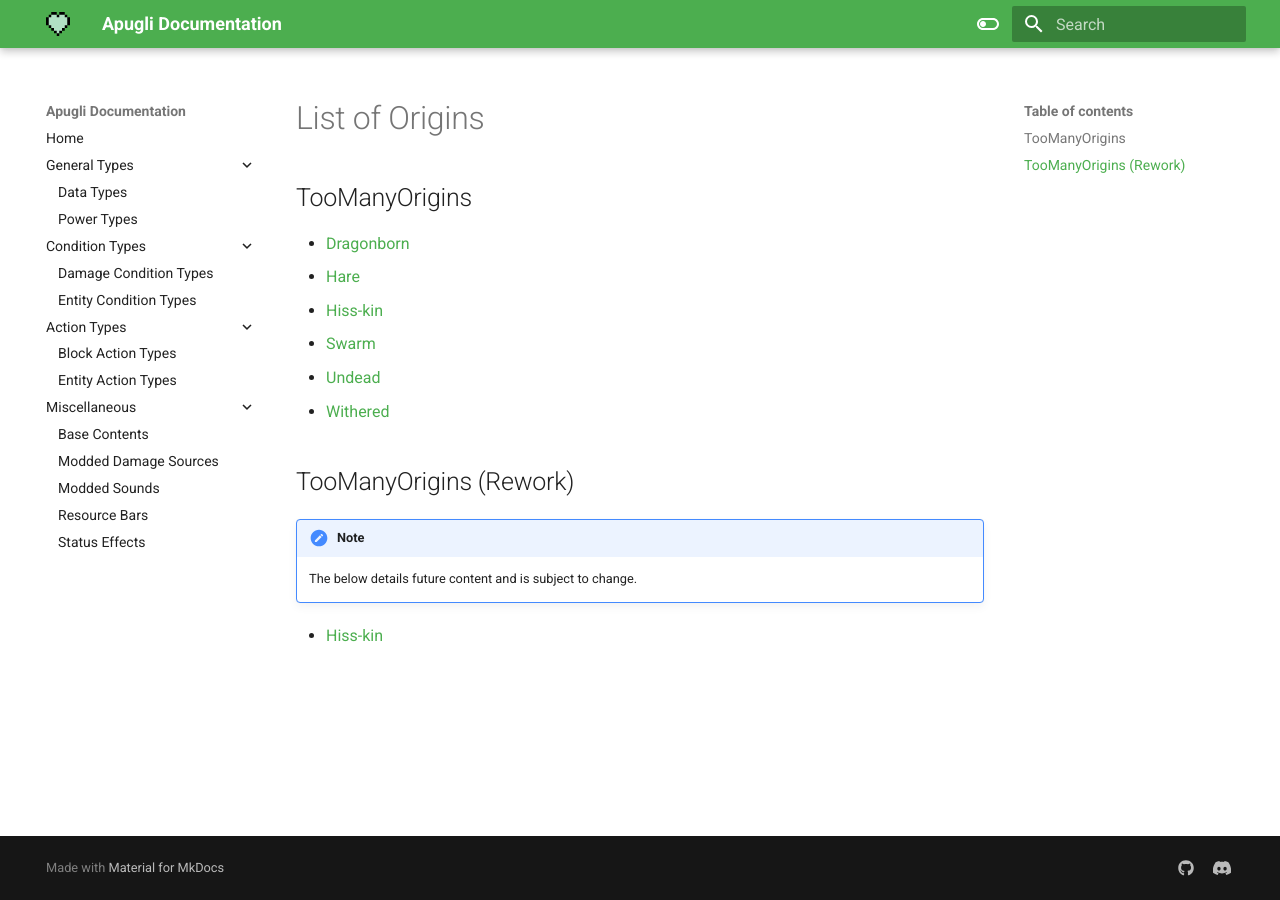
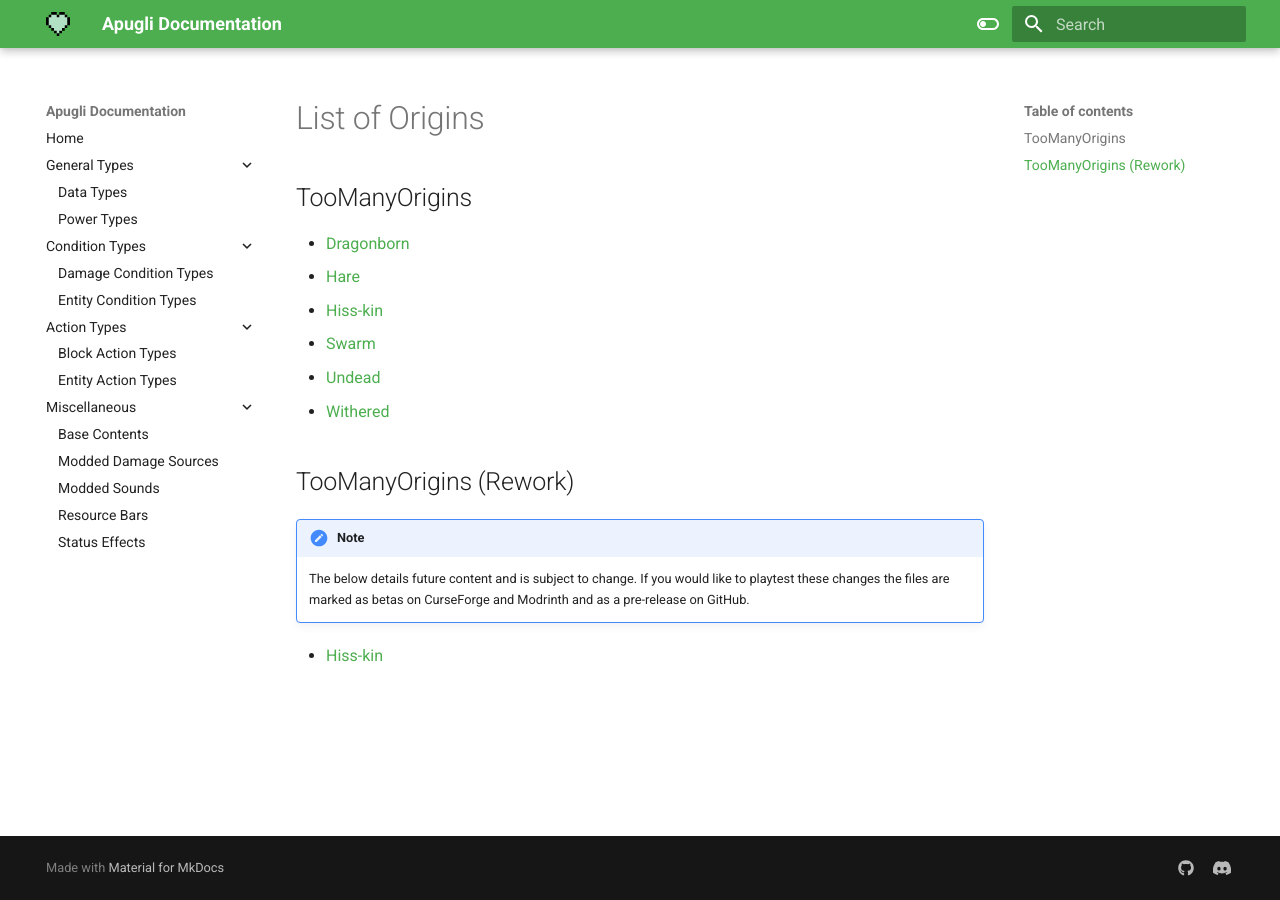
Before and after one commit to MerchantPug/apugli-docs, an MkDocs documentation site: the page built from docs/misc/base_contents/origins.md, in a window 1280 px wide. Built offline with MkDocs 1.6.1 and Material for MkDocs 9.7.7, drawn with Linux system fonts in a browser that asks for light colours.

```diff
--- a/docs/misc/base_contents/origins.md
+++ b/docs/misc/base_contents/origins.md
@@ -16,5 +16,5 @@ date: 2021-07-14
 ## TooManyOrigins (Rework)
 !!! note
 
-    The below details future content and is subject to change.
+    The below details future content and is subject to change. If you would like to playtest these changes the files are marked as betas on CurseForge and Modrinth and as a pre-release on GitHub.
 * [Hiss-kin](origins/tmo_rework/hisskin.md)
```
Also changed, not shown: docs/misc/base_contents/origins/tmo_rework/hisskin.md (+1 -1 lines).
